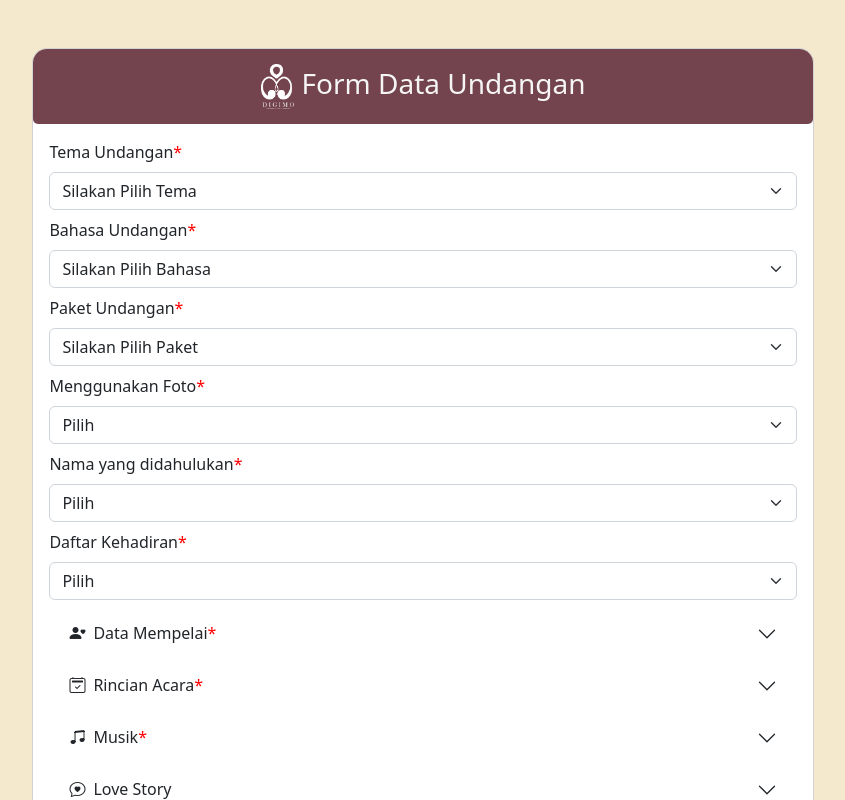
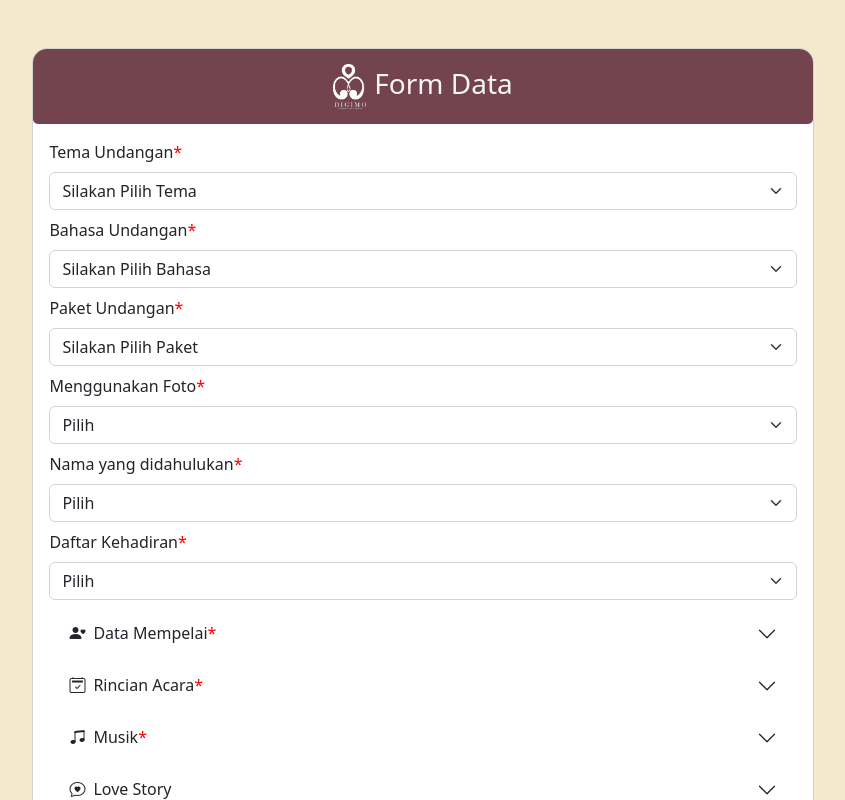
Before and after one commit to ulummu/formUndangan, a React (Create React App) app: page / in a window 1280 px wide. Shown: the top 800 px of the page, without its empty margins (217-1062 px from the left). Built offline with nearby package versions, Linux system fonts and the light colour scheme.

Commit message:
just try

```diff
--- a/src/Components/CardForm.js
+++ b/src/Components/CardForm.js
@@ -153,7 +153,7 @@ export default function CardForm(props) {
           <Card className="m-auto mt-5 mb-5 align-self-center Card">
             <Card.Header as="h3" className="card-header">
               <img src={logo} alt="logo" className="logo me-2" />
-              Form Data Undangan
+              Form Data
             </Card.Header>
             <Card.Body>
               <Form
```
